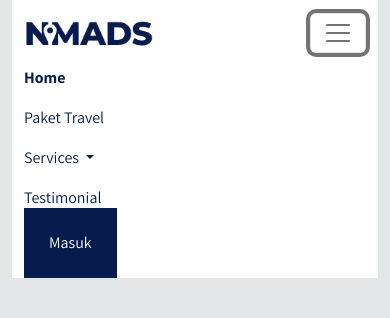
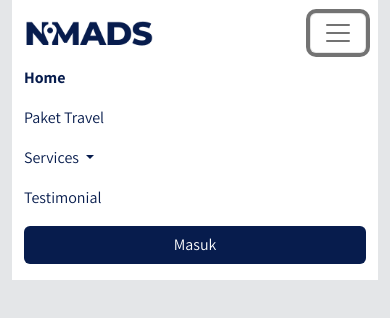
Before and after one commit to chrystalio/Nomads-frontend, a plain HTML site: page index.html in a window 390 px wide. Both pictures are taken after a click on the button "Toggle navigation". Drawn offline with nearby package versions, Linux system fonts and the light colour scheme; files that its build step writes are made by us from their sources; a web font is replaced by a local one.

Commit message:
Embed retina js to script html

```diff
--- a/index.html
+++ b/index.html
@@ -17,7 +17,7 @@
     <nav class="navbar navbar-expand-lg navbar-light bg-white">
         <div class="container-fluid">
             <a class="navbar-brand mx-md-2" href="#">
-                <img src="frontend/images/logo.png" alt="">
+                <img src="frontend/images/logo@2x.png" alt="">
             </a>
             <button class="navbar-toggler" type="button" data-bs-toggle="collapse" data-bs-target="#navbarNavDropdown" aria-controls="navbarNavDropdown" aria-expanded="false" aria-label="Toggle navigation">
                 <span class="navbar-toggler-icon"></span>
@@ -45,13 +45,14 @@
                     </li>
                 </ul>
                 <!-- Mobile Button -->
-                <form action="" class="form-inline d-sm-block d-md-none">
-                    <button class="btn btn-login btn-navbar-right my-sm-0 px-4 my-2">
-                        Masuk
-                    </button>
+                <form action="" class="form-inline d-sm-block d-lg-none mx-md-2">
+                <div class="d-grid">
+                    <button class="btn btn-login mt-sm-0 px-4 my-2" type="button">Masuk</button>
+                </div>
                 </form>
+
                 <!-- Desktop Button -->
-                <form action="" class="form-inline my-2 my-lg-0 d-none d-md-block">
+                <form action="" class="form-inline my-2 my-lg-0 d-none d-lg-block">
                     <button class="btn btn-login btn-navbar-right my-2 my-sm-0 px-4">
                         Masuk
                     </button>
@@ -62,5 +63,6 @@
 </div>
 <script src="frontend/libraries/jquery/jquery-3.6.1.min.js"></script>
 <script src="frontend/libraries/bootstrap/js/bootstrap.bundle.js"></script>
+<script src="frontend/libraries/retina-js/retina.min.js"></script>
 </body>
 </html>
```
